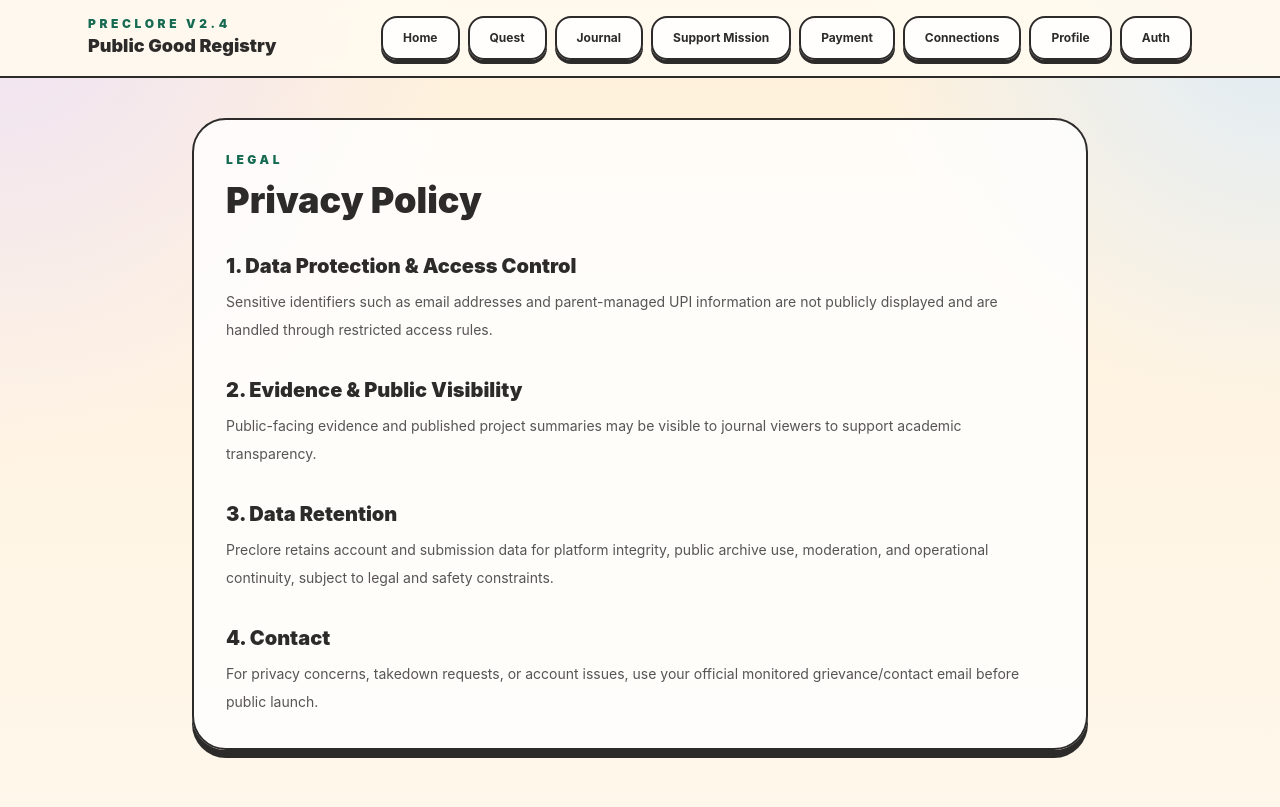
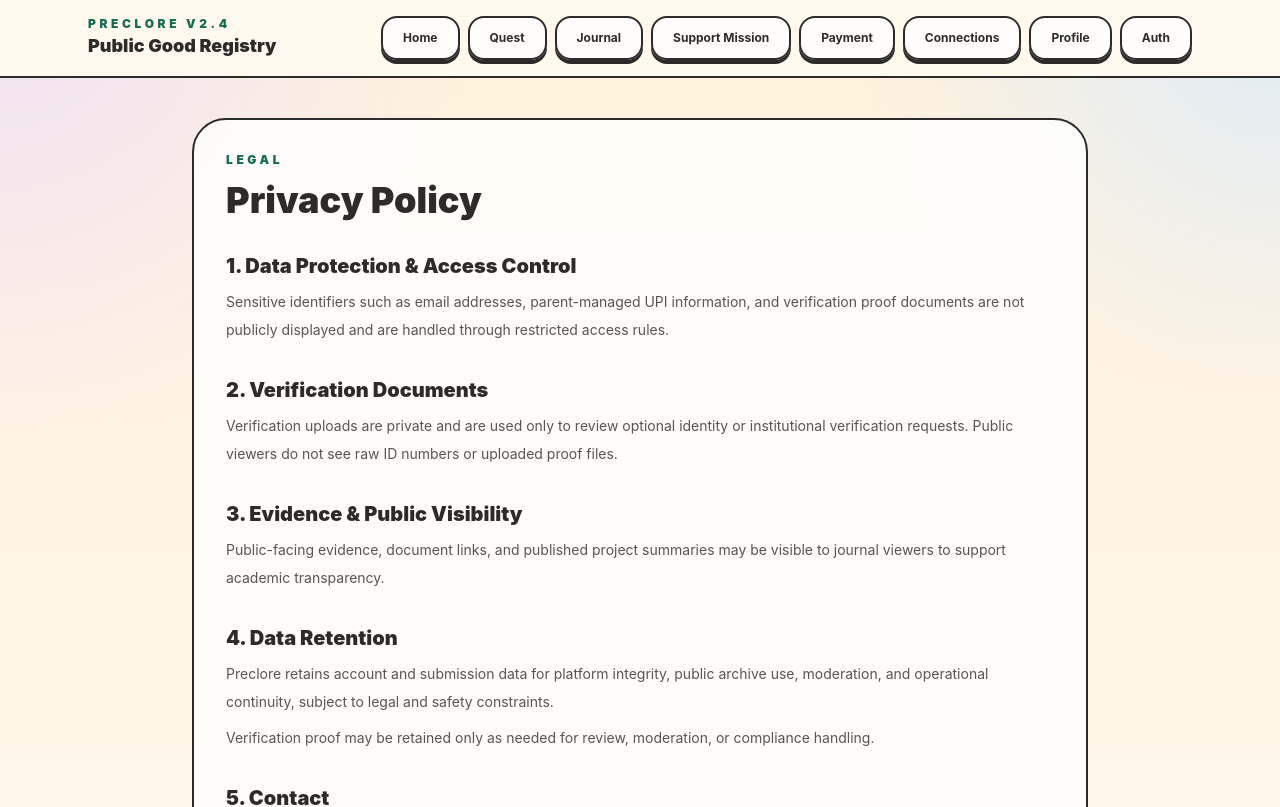
Before and after one commit to sai69692011-wq/Preclore, a Next.js app: page /privacy in a window 1280 px wide. Shown: the top 807 px of the page. Built offline with nearby package versions, Linux system fonts and the light colour scheme; no server answers.

Commit message:
Update privacy policy sections and headings

```diff
--- a/app/privacy/page.jsx
+++ b/app/privacy/page.jsx
@@ -14,29 +14,40 @@ export default function PrivacyPage() {
         <section>
           <h2 className="text-xl font-black text-ink">1. Data Protection &amp; Access Control</h2>
           <p className="mt-2">
-            Sensitive identifiers such as email addresses and parent-managed UPI information
+            Sensitive identifiers such as email addresses, parent-managed UPI information, and verification proof documents
             are not publicly displayed and are handled through restricted access rules.
           </p>
         </section>
 
         <section>
-          <h2 className="text-xl font-black text-ink">2. Evidence &amp; Public Visibility</h2>
+          <h2 className="text-xl font-black text-ink">2. Verification Documents</h2>
           <p className="mt-2">
-            Public-facing evidence and published project summaries may be visible to journal viewers
+            Verification uploads are private and are used only to review optional identity or institutional verification requests.
+            Public viewers do not see raw ID numbers or uploaded proof files.
+          </p>
+        </section>
+
+        <section>
+          <h2 className="text-xl font-black text-ink">3. Evidence &amp; Public Visibility</h2>
+          <p className="mt-2">
+            Public-facing evidence, document links, and published project summaries may be visible to journal viewers
             to support academic transparency.
           </p>
         </section>
 
         <section>
-          <h2 className="text-xl font-black text-ink">3. Data Retention</h2>
+          <h2 className="text-xl font-black text-ink">4. Data Retention</h2>
           <p className="mt-2">
             Preclore retains account and submission data for platform integrity, public archive use,
             moderation, and operational continuity, subject to legal and safety constraints.
           </p>
+          <p className="mt-2">
+            Verification proof may be retained only as needed for review, moderation, or compliance handling.
+          </p>
         </section>
 
         <section>
-          <h2 className="text-xl font-black text-ink">4. Contact</h2>
+          <h2 className="text-xl font-black text-ink">5. Contact</h2>
           <p className="mt-2">
             For privacy concerns, takedown requests, or account issues, use your official monitored
             grievance/contact email before public launch.
```
